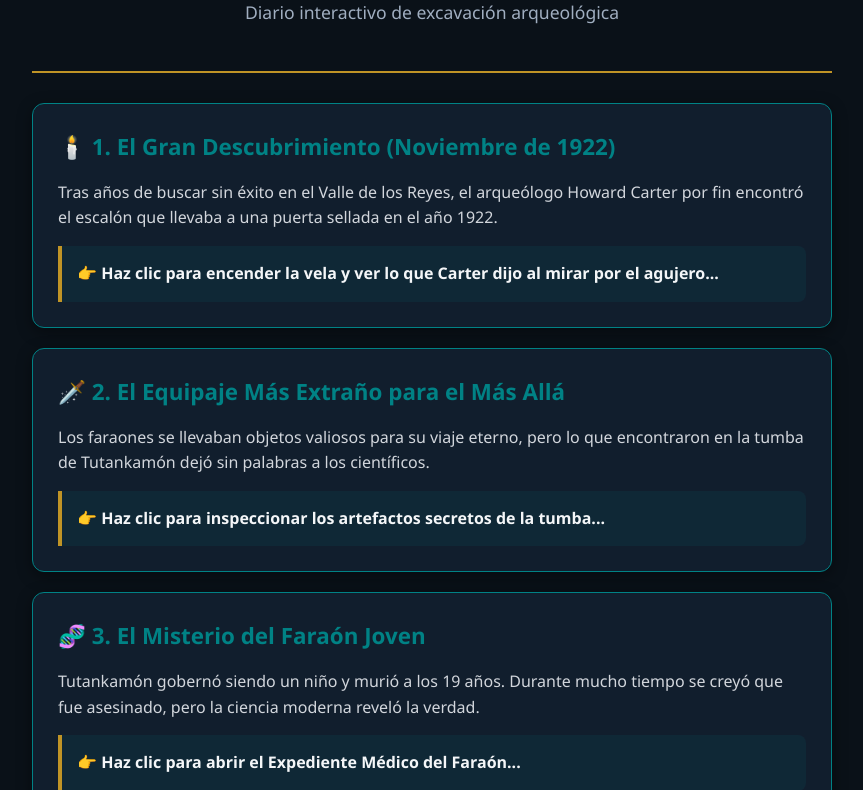
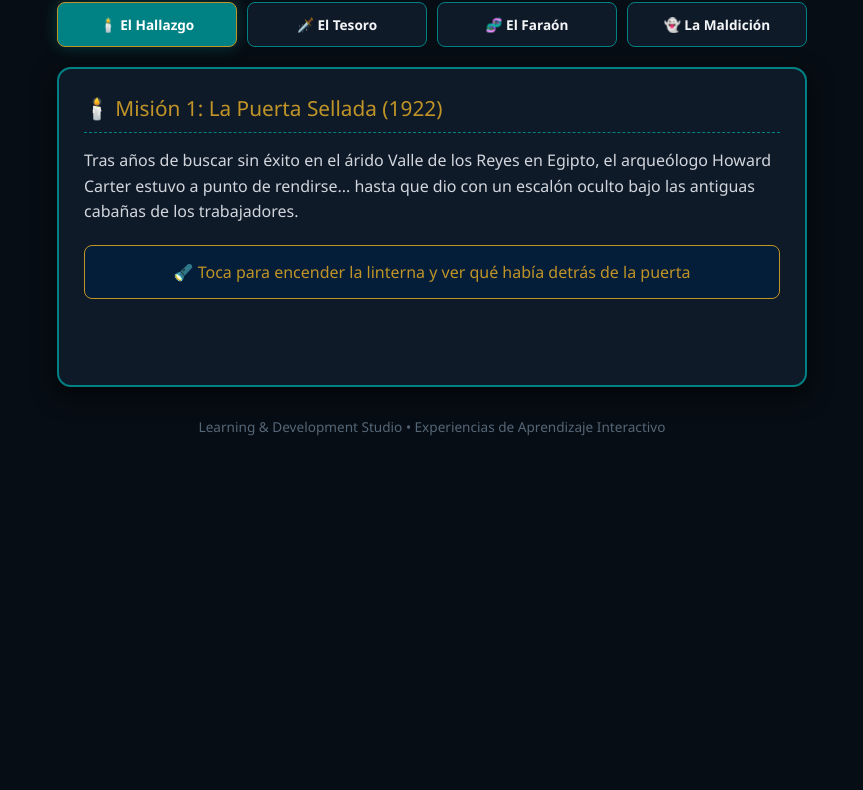
Before and after one commit to israelventura104-afk/tutankamon-expedition-santi, a plain HTML site: page index.html in a window 1280 px wide. Shown: the part 144-934 px from the top of the page, without its empty margins (208-1071 px from the left). After the commit the page ends 800 px from the top, so only its background shows below. Drawn offline with Linux system fonts and the light colour scheme.

Commit message:
Update index.html

```diff
--- a/index.html
+++ b/index.html
@@ -3,15 +3,16 @@
 <head>
     <meta charset="UTF-8">
     <meta name="viewport" content="width=device-width, initial-scale=1.0">
-    <title>Expedición KV62 | El Secreto de Tutankamón</title>
+    <title>Operación KV62 | Expedición Tutankamón</title>
     <style>
         :root {
             --navy: #011E41;
             --teal: #008285;
             --gold: #C09426;
-            --bg-dark: #0a1118;
-            --card-bg: #111e2d;
+            --bg-dark: #070d14;
+            --card-bg: #0f1a29;
             --text-light: #f4f6f8;
+            --accent-glow: rgba(0, 130, 133, 0.4);
         }
 
         * {
@@ -24,101 +25,163 @@
         body {
             background-color: var(--bg-dark);
             color: var(--text-light);
-            line-height: 1.6;
+            min-height: 100vh;
+            display: flex;
+            flex-direction: column;
+            align-items: center;
             padding: 20px;
         }
 
         .container {
-            max-width: 800px;
-            margin: 0 auto;
+            max-width: 750px;
+            width: 100%;
         }
 
         header {
             text-align: center;
-            padding: 30px 20px;
+            padding: 20px 0;
+            margin-bottom: 20px;
             border-bottom: 2px solid var(--gold);
-            margin-bottom: 30px;
         }
 
         header h1 {
             color: var(--gold);
-            font-size: 2.2rem;
-            margin-bottom: 10px;
+            font-size: 1.8rem;
+            letter-spacing: 1px;
+            margin-bottom: 5px;
         }
 
         header p {
-            color: #a0aec0;
-            font-size: 1.1rem;
+            color: #8899a6;
+            font-size: 0.95rem;
         }
 
-        .section-card {
+        /* Menú de Pestañas (Navegación sin scroll) */
+        .nav-tabs {
+            display: grid;
+            grid-template-columns: repeat(2, 1fr);
+            gap: 10px;
+            margin-bottom: 20px;
+        }
+
+        @media (min-width: 600px) {
+            .nav-tabs {
+                grid-template-columns: repeat(4, 1fr);
+            }
+        }
+
+        .tab-btn {
             background-color: var(--card-bg);
             border: 1px solid var(--teal);
-            border-radius: 12px;
-            padding: 25px;
-            margin-bottom: 20px;
-            box-shadow: 0 4px 15px rgba(0,0,0,0.4);
-            transition: transform 0.2s ease;
+            color: var(--text-light);
+            padding: 12px 10px;
+            border-radius: 8px;
+            cursor: pointer;
+            font-weight: 600;
+            font-size: 0.85rem;
+            text-align: center;
+            transition: all 0.3s ease;
         }
 
-        .section-card:hover {
+        .tab-btn:hover {
             border-color: var(--gold);
+            background-color: rgba(0, 130, 133, 0.2);
         }
 
-        h2 {
-            color: var(--teal);
+        .tab-btn.active {
+            background-color: var(--teal);
+            border-color: var(--gold);
+            color: #ffffff;
+            box-shadow: 0 0 15px var(--accent-glow);
+        }
+
+        /* Panel de Contenido */
+        .mission-panel {
+            background-color: var(--card-bg);
+            border: 2px solid var(--teal);
+            border-radius: 14px;
+            padding: 25px;
+            min-height: 320px;
+            box-shadow: 0 8px 25px rgba(0,0,0,0.6);
+            display: none;
+            animation: fadeIn 0.4s ease-in-out;
+        }
+
+        .mission-panel.active {
+            display: block;
+        }
+
+        @keyframes fadeIn {
+            from { opacity: 0; transform: translateY(6px); }
+            to { opacity: 1; transform: translateY(0); }
+        }
+
+        .mission-title {
+            color: var(--gold);
+            font-size: 1.3rem;
             margin-bottom: 15px;
-            font-size: 1.4rem;
             display: flex;
             align-items: center;
             gap: 10px;
+            border-bottom: 1px dashed var(--teal);
+            padding-bottom: 10px;
         }
 
-        p {
-            margin-bottom: 15px;
+        .mission-text {
             color: #d2d6dc;
+            font-size: 1rem;
+            margin-bottom: 20px;
+            line-height: 1.6;
         }
 
-        .interactive-box {
-            background: rgba(0, 130, 133, 0.1);
-            border-left: 4px solid var(--gold);
+        /* Elemento Interactivo dentro del panel */
+        .action-box {
+            background: rgba(1, 30, 65, 0.7);
+            border: 1px solid var(--gold);
             padding: 15px;
-            border-radius: 0 8px 8px 0;
-            margin-top: 15px;
+            border-radius: 8px;
             cursor: pointer;
             transition: background 0.3s;
+            text-align: center;
+            font-weight: 500;
+            color: var(--gold);
         }
 
-        .interactive-box:hover {
-            background: rgba(0, 130, 133, 0.2);
+        .action-box:hover {
+            background: rgba(1, 30, 65, 1);
         }
 
-        .hidden-content {
+        .reveal-box {
             display: none;
-            margin-top: 10px;
-            padding-top: 10px;
-            border-top: 1px dashed var(--teal);
+            margin-top: 15px;
+            padding: 15px;
+            background: rgba(0, 130, 133, 0.15);
+            border-left: 4px solid var(--teal);
+            border-radius: 0 8px 8px 0;
             color: #ffffff;
-            font-weight: 500;
+            font-size: 0.95rem;
+            line-height: 1.5;
         }
 
-        .badge {
-            background-color: var(--gold);
-            color: var(--navy);
-            padding: 3px 8px;
-            border-radius: 4px;
-            font-size: 0.8rem;
-            font-weight: bold;
-            text-transform: uppercase;
+        ul.relic-list {
+            list-style: none;
+            padding: 0;
+        }
+
+        ul.relic-list li {
+            background: rgba(0, 130, 133, 0.1);
+            margin-bottom: 8px;
+            padding: 10px 12px;
+            border-radius: 6px;
+            border: 1px solid rgba(0, 130, 133, 0.3);
+            font-size: 0.95rem;
         }
 
         footer {
+            margin-top: 30px;
             text-align: center;
-            margin-top: 40px;
-            padding: 20px;
-            color: #718096;
-            font-size: 0.9rem;
-            border-top: 1px solid #1a2c42;
+            color: #556677;
+            font-size: 0.85rem;
         }
     </style>
 </head>
@@ -126,76 +189,95 @@
 
     <div class="container">
         <header>
-            <span class="badge">Expedición Confidencial</span>
+            <p>EXPEDICIÓN INTERNACIONAL</p>
             <h1>Operación KV62: Tutankamón</h1>
-            <p>Diario interactivo de excavación arqueológica</p>
         </header>
 
-        <!-- Módulo 1 -->
-        <div class="section-card">
-            <h2>🕯️ 1. El Gran Descubrimiento (Noviembre de 1922)</h2>
-            <p>Tras años de buscar sin éxito en el Valle de los Reyes, el arqueólogo Howard Carter por fin encontró el escalón que llevaba a una puerta sellada en el año 1922.</p>
-            <div class="interactive-box" onclick="toggleReveal('reveal1', this)">
-                👉 <strong>Haz clic para encender la vela y ver lo que Carter dijo al mirar por el agujero...</strong>
-                <div id="reveal1" class="hidden-content">
-                    "Metió una vela y su patrocinador, Lord Carnarvon, le preguntó ansioso: '¿Puedes ver algo?'. Carter respondió la frase más famosa de la historia: <em>'Sí, cosas maravillosas'</em>. ¡La tumba estaba intacta y llena de oro!"
-                </div>
+        <!-- Navegación por pestañas (Adiós al scroll aburrido) -->
+        <div class="nav-tabs">
+            <button class="tab-btn active" onclick="openTab(event, 'tab1')">🕯️ El Hallazgo</button>
+            <button class="tab-btn" onclick="openTab(event, 'tab2')">🗡️ El Tesoro</button>
+            <button class="tab-btn" onclick="openTab(event, 'tab3')">🧬 El Faraón</button>
+            <button class="tab-btn" onclick="openTab(event, 'tab4')">👻 La Maldición</button>
+        </div>
+
+        <!-- Panel 1 -->
+        <div id="tab1" class="mission-panel active">
+            <div class="mission-title">🕯️ Misión 1: La Puerta Sellada (1922)</div>
+            <div class="mission-text">
+                Tras años de buscar sin éxito en el árido Valle de los Reyes en Egipto, el arqueólogo Howard Carter estuvo a punto de rendirse... hasta que dio con un escalón oculto bajo las antiguas cabañas de los trabajadores.
+            </div>
+            <div class="action-box" onclick="toggleSecret('secret1')">
+                🔦 Toca para encender la linterna y ver qué había detrás de la puerta
+            </div>
+            <div id="secret1" class="reveal-box">
+                "Carter hizo un pequeño agujero en la puerta, metió una vela y asomó la vista. Su patrocinador, Lord Carnarvon, le preguntó ansioso: <em>'¿Puedes ver algo?'</em>. Carter respondió la frase más célebre de la historia: <strong>'Sí, cosas maravillosas'</strong>. ¡La tumba estaba intacta y repleta de tesoros dorados!"
             </div>
         </div>
 
-        <!-- Módulo 2 -->
-        <div class="section-card">
-            <h2>🗡️ 2. El Equipaje Más Extraño para el Más Allá</h2>
-            <p>Los faraones se llevaban objetos valiosos para su viaje eterno, pero lo que encontraron en la tumba de Tutankamón dejó sin palabras a los científicos.</p>
-            <div class="interactive-box" onclick="toggleReveal('reveal2', this)">
-                👉 <strong>Haz clic para inspeccionar los artefactos secretos de la tumba...</strong>
-                <div id="reveal2" class="hidden-content">
-                    <ul>
-                        <li><strong>La daga espacial:</strong> Tenían una daga de hierro... ¡creada con metal de un meteorito! En esa época el hierro valía más que el oro.</li>
-                        <li><strong>Juegos de mesa:</strong> Le dejaron varios tableros de <em>Senet</em> (el juego tradicional egipcio) para no aburrirse en la eternidad.</li>
-                        <li><strong>130 bastones:</strong> Tenía bastones de todo tipo porque caminaba con dificultad.</li>
-                    </ul>
-                </div>
+        <!-- Panel 2 -->
+        <div id="tab2" class="mission-panel">
+            <div class="mission-title">🗡️ Misión 2: Los Artefactos Más Raros</div>
+            <div class="mission-text">
+                Los faraones se llevaban pertenencias para su viaje eterno, pero lo que acompañaba a Tutankamón dejó a los científicos boquiabiertos. Selecciona los hallazgos insólitos:
+            </div>
+            <ul class="relic-list">
+                <li>✨ <strong>La Daga Espacial:</strong> Tenían una hoja de hierro... ¡forjada con el metal de un meteorito caído del cielo! (En esa época el hierro era más valioso que el oro).</li>
+                <li>🎲 <strong>Juegos de Mesa:</strong> Le dejaron varios tableros de <em>Senet</em> (el juego tradicional egipcio) para entretenerse en la eternidad.</li>
+                <li>🩼 <strong>130 Bastones:</strong> Encontraron más de un centenar de bastones de gala porque caminaba con dificultad.</li>
+            </ul>
+        </div>
+
+        <!-- Panel 3 -->
+        <div id="tab3" class="mission-panel">
+            <div class="mission-title">🧬 Misión 3: El Misterio del Faraón Joven</div>
+            <div class="mission-text">
+                Tutankamón gobernó siendo un niño y murió a una edad muy temprana (19 años). Durante décadas circularon teorías de conspiración sobre un asesinato.
+            </div>
+            <div class="action-box" onclick="toggleSecret('secret3')">
+                📂 Abrir el Expediente Médico Forense
+            </div>
+            <div id="secret3" class="reveal-box">
+                "Los escáneres modernos revelaron la verdad: no hubo asesinato. El faraón tenía una salud muy frágil, contrajo malaria (una infección grave por mosquitos) y sufrió una fractura severa en la pierna poco antes de morir. ¡Por eso necesitaba tantos bastones!"
             </div>
         </div>
 
-        <!-- Módulo 3 -->
-        <div class="section-card">
-            <h2>🧬 3. El Misterio del Faraón Joven</h2>
-            <p>Tutankamón gobernó siendo un niño y murió a los 19 años. Durante mucho tiempo se creyó que fue asesinado, pero la ciencia moderna reveló la verdad.</p>
-            <div class="interactive-box" onclick="toggleReveal('reveal3', this)">
-                👉 <strong>Haz clic para abrir el Expediente Médico del Faraón...</strong>
-                <div id="reveal3" class="hidden-content">
-                    "Los estudios revelaron que tenía una salud muy frágil, sufría de malaria (una enfermedad transmitida por mosquitos) y se había roto una pierna poco antes de morir. ¡Por esa razón acumuló tantos bastones en su tumba!"
-                </div>
+        <!-- Panel 4 -->
+        <div id="tab4" class="mission-panel">
+            <div class="mission-title">👻 Misión 4: ¿Mito o Realidad de la Maldición?</div>
+            <div class="mission-text">
+                Cuando abrieron la tumba en 1922, los periódicos de todo el mundo armaron un escándalo gigantesco asegurando que una maldición milenaria mataría a todos los intrusos.
             </div>
-        </div>
-
-        <!-- Módulo 4 -->
-        <div class="section-card">
-            <h2>👻 4. La Famosa Maldición: ¿Mito o Realidad?</h2>
-            <p>Los periódicos de 1922 armaron un escándalo asegurando que una maldición mataría a todos los que se atrevieran a entrar a la tumba del faraón.</p>
-            <div class="interactive-box" onclick="toggleReveal('reveal4', this)">
-                👉 <strong>Haz clic para descubrir la verdad detrás del misterio...</strong>
-                <div id="reveal4" class="hidden-content">
-                    "¡Es puramente mito y sensacionalismo de la prensa! Aunque el patrocinador murió poco después por la picadura de un mosquito infectado, la gran mayoría de los arqueólogos y científicos que entraron vivieron muchos años más tranquilos y felices."
-                </div>
+            <div class="action-box" onclick="toggleSecret('secret4')">
+                🔍 Revelar la Verdad de los Periódicos
+            </div>
+            <div id="secret4" class="reveal-box">
+                "¡Todo fue un invento de la prensa para vender más diarios! Aunque el patrocinador murió poco después por la picadura de un mosquito infectado, la gran mayoría de los arqueólogos y científicos que entraron a la tumba vivieron muchos años más tranquilos y felices."
             </div>
         </div>
 
         <footer>
-            <p>Diseñado con curiosidad y tecnología para futuros arqueólogos 🏛️✨</p>
+            <p>Learning & Development Studio • Experiencias de Aprendizaje Interactivo</p>
         </footer>
     </div>
 
     <script>
-        function toggleReveal(id, element) {
-            const content = document.getElementById(id);
-            if (content.style.display === "block") {
-                content.style.display = "none";
-            } else {
-                content.style.display = "block";
+        function openTab(evt, tabId) {
+            const panels = document.getElementsByClassName('mission-panel');
+            for (let p of panels) {
+                p.classList.remove('active');
             }
+            const buttons = document.getElementsByClassName('tab-btn');
+            for (let b of buttons) {
+                b.classList.remove('active');
+            }
+            document.getElementById(tabId).classList.add('active');
+            evt.currentTarget.classList.add('active');
+        }
+
+        function toggleSecret(id) {
+            const box = document.getElementById(id);
+            box.style.display = box.style.display === 'block' ? 'none' : 'block';
         }
     </script>
 </body>
```
